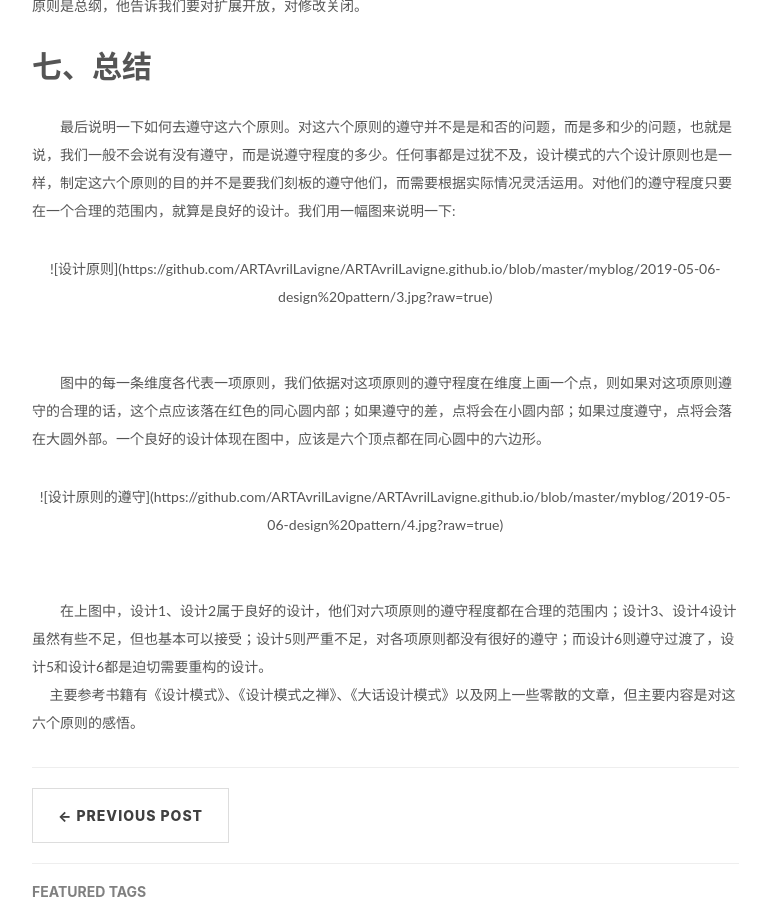
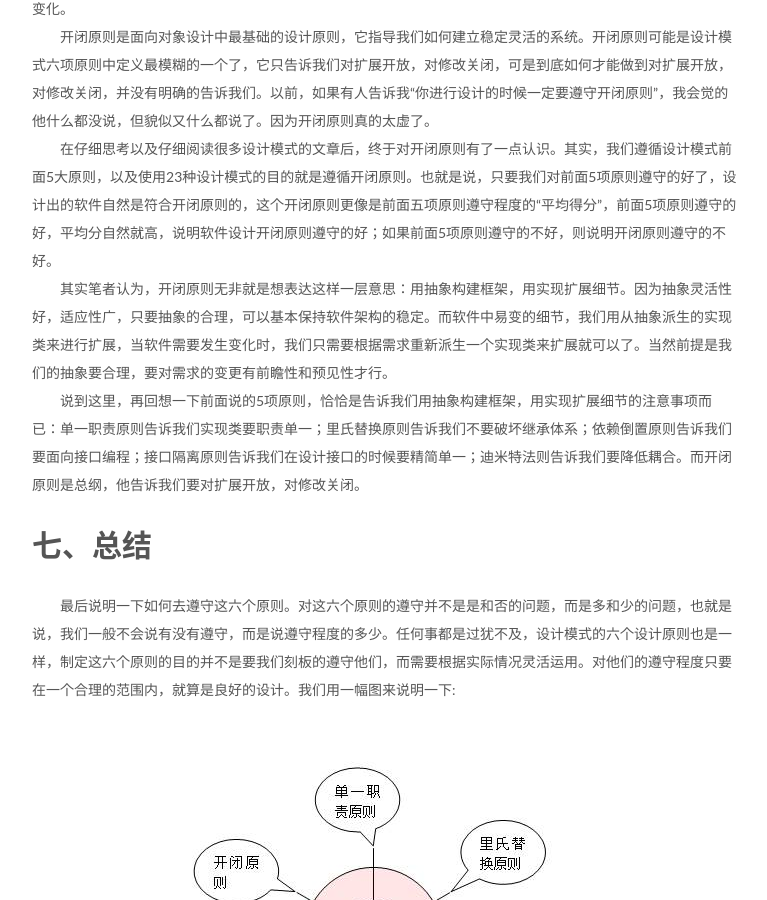
Before and after one commit to ARTAvrilLavigne/ARTAvrilLavigne.github.io, a Jekyll site: the page built from _posts/2019-05-06-design pattern.markdown, in a window 1280 px wide and 900 px high, scrolled down 16630 px. Shown: the whole window, without its empty margins (233-1000 px from the left). Built offline with Jekyll 4.4.1, drawn with Linux system fonts in a browser that asks for light colours; nearby versions of some CDN libraries; comment, search, counter and statistics services are not loaded; some of the changed text lies outside the part shown.

Commit message:
Update 2019-05-06-design pattern.markdown

````diff
--- a/_posts/2019-05-06-design pattern.markdown
+++ b/_posts/2019-05-06-design pattern.markdown
@@ -295,7 +295,7 @@ public class Client{
 　　问题由来：类A通过接口I依赖类B，类C通过接口I依赖类D，如果接口I对于类A和类B来说不是最小接口，则类B和类D必须去实现他们不需要的方法。<br>
 　　解决方案：将臃肿的接口I拆分为独立的几个接口，类A和类C分别与他们需要的接口建立依赖关系。也就是采用接口隔离原则。<br>
 　　举例来说明接口隔离原则：<br>
-<div align=center>![未遵循接口隔离原则的设计](https://github.com/ARTAvrilLavigne/ARTAvrilLavigne.github.io/blob/master/myblog/2019-05-06-design%20pattern/1.jpg?raw=true)</div><br>
+　　　![未遵循接口隔离原则的设计](https://github.com/ARTAvrilLavigne/ARTAvrilLavigne.github.io/blob/master/myblog/2019-05-06-design%20pattern/1.jpg?raw=true)<br>
 　　这个图的意思是：类A依赖接口I中的方法1、方法2、方法3，类B是对类A依赖的实现。类C依赖接口I中的方法1、方法4、方法5，类D是对类C依赖的实现。对于类B和类D来说，虽然他们都存在着用不到的方法（也就是图中红色字体标记的方法），但由于实现了接口I，所以也必须要实现这些用不到的方法。对类图不熟悉的可以参照程序代码来理解，代码如下：<br>
 ```java
 public interface I {
@@ -378,7 +378,7 @@ public class Client{
 }
 ```
 　　可以看到，如果接口过于臃肿，只要接口中出现的方法，不管对依赖于它的类有没有用处，实现类中都必须去实现这些方法，这显然不是好的设计。如果将这个设计修改为符合接口隔离原则，就必须对接口I进行拆分。在这里我们将原有的接口I拆分为三个接口，拆分后的设计如图2所示：<br>
-<div align=center>![遵循接口隔离原则的设计](https://github.com/ARTAvrilLavigne/ARTAvrilLavigne.github.io/blob/master/myblog/2019-05-06-design%20pattern/2.jpg?raw=true)</div><br>
+　　　![遵循接口隔离原则的设计](https://github.com/ARTAvrilLavigne/ARTAvrilLavigne.github.io/blob/master/myblog/2019-05-06-design%20pattern/2.jpg?raw=true)<br>
 　　照例贴出程序的代码如下所示：<br>
 ```java
 public interface I1 {
@@ -583,8 +583,8 @@ public class CompanyManager{
 
 ## 七、总结
 　　最后说明一下如何去遵守这六个原则。对这六个原则的遵守并不是是和否的问题，而是多和少的问题，也就是说，我们一般不会说有没有遵守，而是说遵守程度的多少。任何事都是过犹不及，设计模式的六个设计原则也是一样，制定这六个原则的目的并不是要我们刻板的遵守他们，而需要根据实际情况灵活运用。对他们的遵守程度只要在一个合理的范围内，就算是良好的设计。我们用一幅图来说明一下:<br>
-<div align=center>![设计原则](https://github.com/ARTAvrilLavigne/ARTAvrilLavigne.github.io/blob/master/myblog/2019-05-06-design%20pattern/3.jpg?raw=true)</div><br>
+　　　![设计原则](https://github.com/ARTAvrilLavigne/ARTAvrilLavigne.github.io/blob/master/myblog/2019-05-06-design%20pattern/3.jpg?raw=true)<br>
 　　图中的每一条维度各代表一项原则，我们依据对这项原则的遵守程度在维度上画一个点，则如果对这项原则遵守的合理的话，这个点应该落在红色的同心圆内部；如果遵守的差，点将会在小圆内部；如果过度遵守，点将会落在大圆外部。一个良好的设计体现在图中，应该是六个顶点都在同心圆中的六边形。<br>
-<div align=center>![设计原则的遵守](https://github.com/ARTAvrilLavigne/ARTAvrilLavigne.github.io/blob/master/myblog/2019-05-06-design%20pattern/4.jpg?raw=true)</div><br>
+　　　![设计原则的遵守](https://github.com/ARTAvrilLavigne/ARTAvrilLavigne.github.io/blob/master/myblog/2019-05-06-design%20pattern/4.jpg?raw=true)<br>
 　　在上图中，设计1、设计2属于良好的设计，他们对六项原则的遵守程度都在合理的范围内；设计3、设计4设计虽然有些不足，但也基本可以接受；设计5则严重不足，对各项原则都没有很好的遵守；而设计6则遵守过渡了，设计5和设计6都是迫切需要重构的设计。<br>
   主要参考书籍有《设计模式》、《设计模式之禅》、《大话设计模式》以及网上一些零散的文章，但主要内容是对这六个原则的感悟。<br>
````
